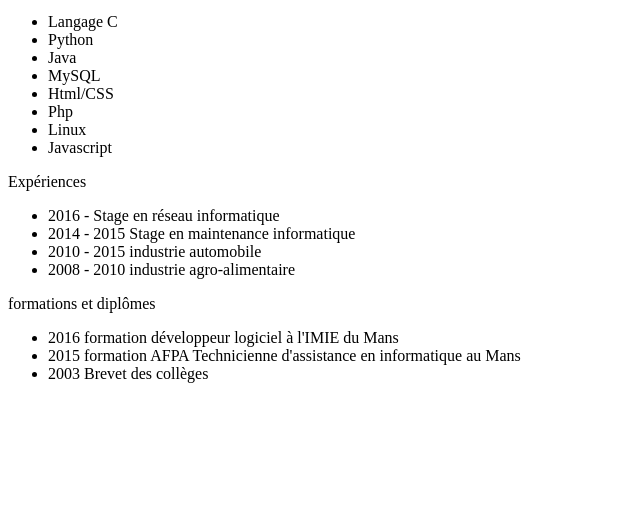
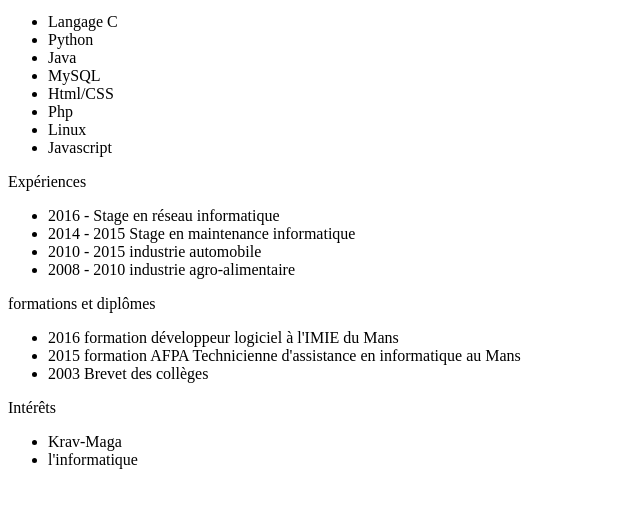
Before and after one commit to jvaj72/html, a plain HTML site: page cv.html in a window 1280 px wide. Shown: the part 127-634 px from the top of the page, without its empty margins (0-640 px from the left). Drawn offline with Linux system fonts and the light colour scheme.

Commit message:
cv complet

```diff
--- a/cv.html
+++ b/cv.html
@@ -6,8 +6,11 @@
 </head>
 <body>
 <img src="../photocv.png" alt="Mon image"/>
+
 	<h1>Développeur Logiciel</h1>
+
 	<p>Compétences</p>
+
 	<ul>
 		<li>Langage C</li>
 		<li>Python</li>
@@ -21,6 +24,7 @@
 	</ul>
 
 	<p>Expériences</p>
+
 	<ul>
 		<li>2016 - Stage en réseau informatique</li>
 		<li>2014 - 2015 Stage en maintenance informatique</li>
@@ -29,16 +33,19 @@
 	</ul>
 
 	<p>formations et diplômes</p>
+
 	<ul>
 		<li>2016 formation développeur logiciel à l'IMIE du Mans</li>
 		<li>2015 formation AFPA Technicienne d'assistance en informatique au Mans</li>
 		<li>2003 Brevet des collèges</li>
 	</ul>
 
-	<p></p>
+	<p>Intérêts</p>
 
-
-
+	<ul>
+		<li>Krav-Maga</li>
+		<li>l'informatique</li>
+	</ul>
 
 </body>
 
```
